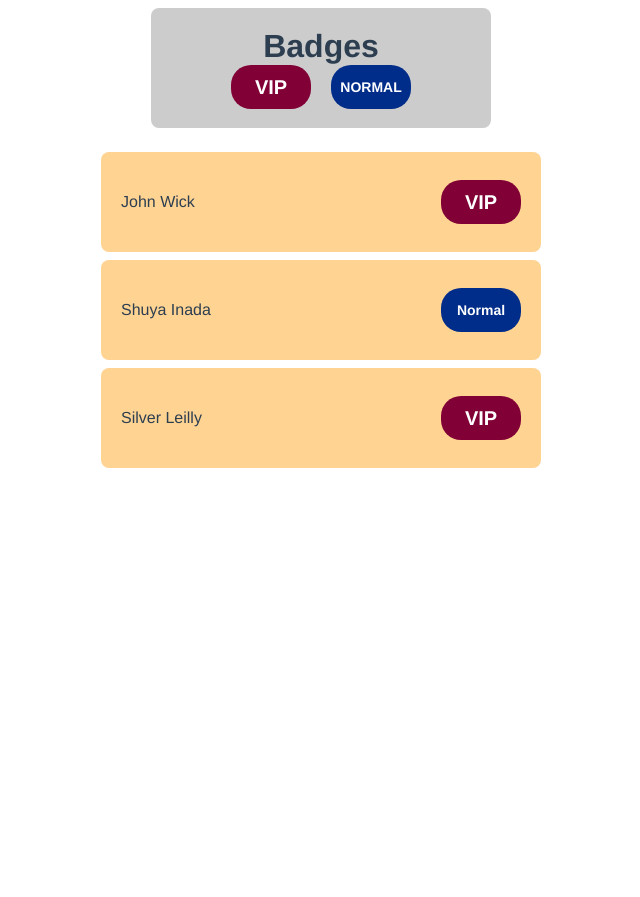
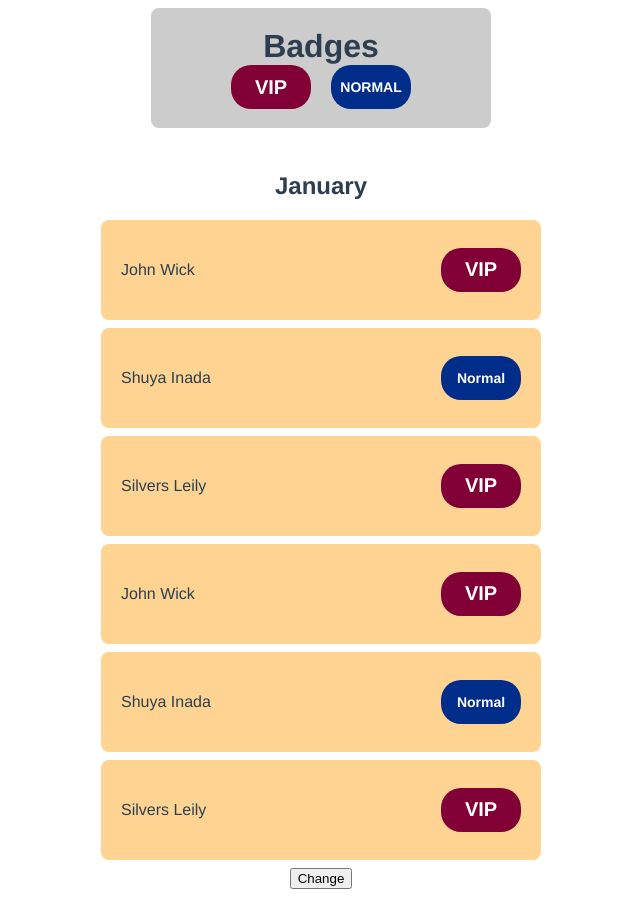
Before and after one commit to inatonix/vue-guide, a Vue app in the folder vue-guide/: page / in a window 1280 px wide. Shown: the whole page, without its empty margins (319-959 px from the left). Before the commit the page ends 800 px from the top, so only its background shows below. Built offline with nearby package versions, Linux system fonts and the light colour scheme.

Commit message:
complete

```diff
--- /dev/null
+++ b/vue-guide/src/components/Calender.vue
@@ -0,0 +1,59 @@
+<script setup lang="ts">
+import Card from './Card.vue';
+import Badge from './Badge.vue';
+
+</script>
+
+<template>
+  <div>
+    <h2>January</h2>
+    <Card class="reservation-card">
+      <span>John Wick</span>
+      <Badge class="vip-badge">
+        <span>VIP</span>
+      </Badge>
+    </Card>
+    <Card class="reservation-card">
+      <span>Shuya Inada</span>
+      <Badge class="normal-badge">
+        <span>Normal</span>
+      </Badge>
+    </Card>
+    <Card class="reservation-card">
+      <span>Silvers Leily</span>
+      <Badge class="vip-badge">
+        <span>VIP</span>
+      </Badge>
+    </Card>
+    <Card class="reservation-card">
+      <span>John Wick</span>
+      <Badge class="vip-badge">
+        <span>VIP</span>
+      </Badge>
+    </Card>
+    <Card class="reservation-card">
+      <span>Shuya Inada</span>
+      <Badge class="normal-badge">
+        <span>Normal</span>
+      </Badge>
+    </Card>
+    <Card class="reservation-card">
+      <span>Silvers Leily</span>
+      <Badge class="vip-badge">
+        <span>VIP</span>
+      </Badge>
+    </Card>
+  </div>
+</template>
+
+<style scoped>
+.badge {
+  box-shadow: 0, 8px, black;
+  border-radius: 20px;
+  display: flex;
+  justify-content: center;
+  align-items: center;
+  width: 80px;
+  height: 44px;
+}
+</style>
--- /dev/null
+++ b/vue-guide/src/components/MosaicCalendar.vue
@@ -0,0 +1,43 @@
+<script setup lang="ts">
+import Square from './Square.vue';
+
+</script>
+
+<template>
+  <h2>January</h2>
+  <div class="mosaic-container">
+    <Square class="vip-square" />
+    <Square class="normal-square" />
+    <Square class="vip-square" />
+    <Square class="vip-square" />
+    <Square class="normal-square" />
+    <Square class="vip-square" />
+  </div>
+</template>
+
+<style scoped>
+.vip-square {
+  background-color: #810036;
+}
+
+.normal-square {
+  background-color: #002c8a;
+}
+
+.mosaic-container {
+  display: flex;
+  justify-content: space-between;
+  width: 300px;
+  margin-bottom: 16px;
+}
+
+.badge {
+  box-shadow: 0, 8px, black;
+  border-radius: 20px;
+  display: flex;
+  justify-content: center;
+  align-items: center;
+  width: 80px;
+  height: 44px;
+}
+</style>
--- a/vue-guide/src/components/Reservation.vue
+++ b/vue-guide/src/components/Reservation.vue
@@ -1,6 +1,24 @@
 <script setup lang="ts">
+import { ref, computed } from 'vue'
 import Card from './Card.vue';
 import Badge from './Badge.vue';
+import Calender from './Calender.vue';
+import MosaicCalendar from './MosaicCalendar.vue';
+
+const badgeName = 'VIP'
+
+const isMonthly = ref<boolean>(true)
+const calendar = computed(() => {
+  console.log('computed')
+  return isMonthly.value ? Calender : MosaicCalendar
+}
+)
+const onClickButton = () => {
+  isMonthly.value = !isMonthly.value
+  console.log('monthly ', isMonthly.value)
+}
+
+
 </script>
 
 <template>
@@ -9,32 +27,15 @@ import Badge from './Badge.vue';
       <span>Badges</span>
       <div class="badges">
         <Badge class="vip-badge">
-          <span>VIP</span>
+          <span>{{ badgeName }}</span>
         </Badge>
         <Badge class="normal-badge">
           <span>NORMAL</span>
         </Badge>
       </div>
     </Card>
-
-    <Card class="reservation-card">
-      <span>John Wick</span>
-      <Badge class="vip-badge">
-        <span>VIP</span>
-      </Badge>
-    </Card>
-    <Card class="reservation-card">
-      <span>Shuya Inada</span>
-      <Badge class="normal-badge">
-        <span>Normal</span>
-      </Badge>
-    </Card>
-    <Card class="reservation-card">
-      <span>Silver Leilly</span>
-      <Badge class="vip-badge">
-        <span>VIP</span>
-      </Badge>
-    </Card>
+    <component :is="calendar" />
+    <button @click="onClickButton">Change</button>
   </div>
 </template>
 
--- /dev/null
+++ b/vue-guide/src/components/Square.vue
@@ -0,0 +1,20 @@
+<script setup lang="ts">
+</script>
+
+<template>
+  <div class="square">
+    <slot></slot>
+  </div>
+</template>
+
+<style scoped>
+.square {
+  /* box-shadow: 0, 8px, black; */
+  /* border-radius: 20px; */
+  display: flex;
+  justify-content: center;
+  align-items: center;
+  width: 44px;
+  height: 44px;
+}
+</style>
```
